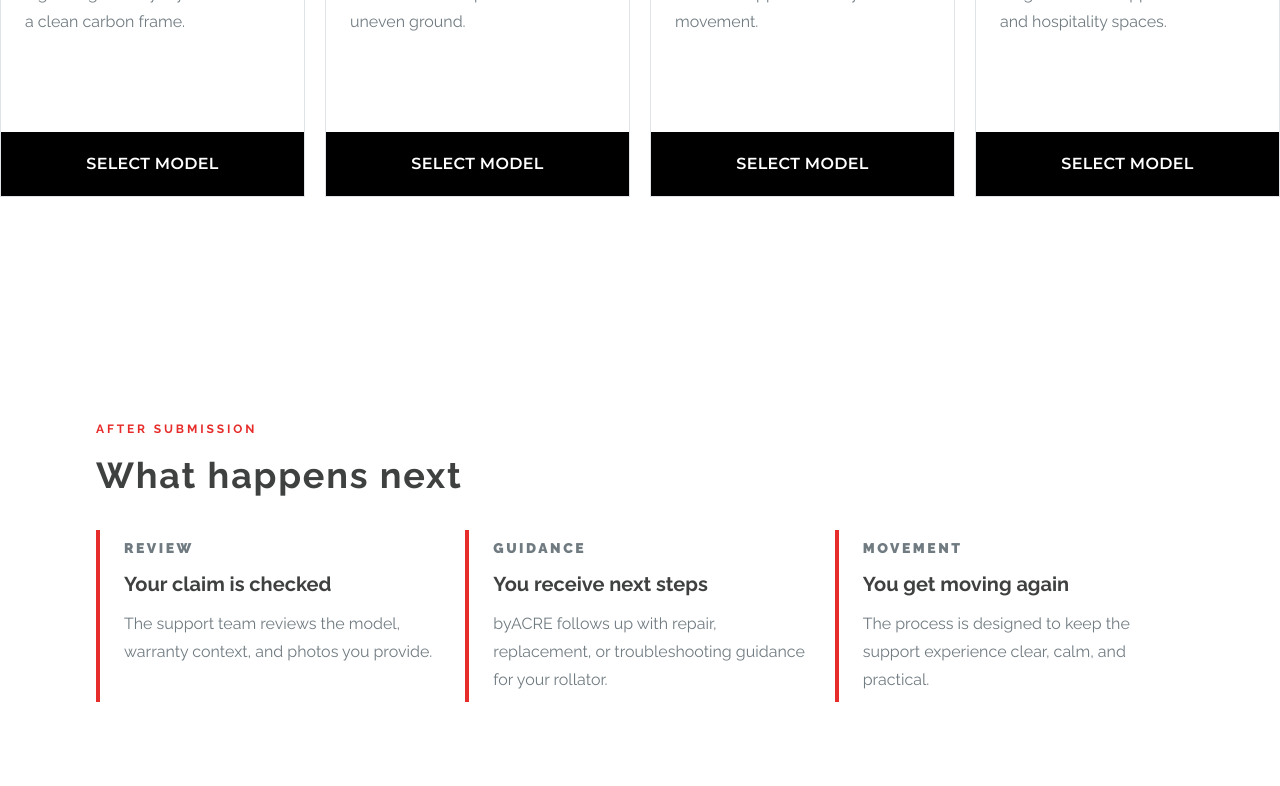
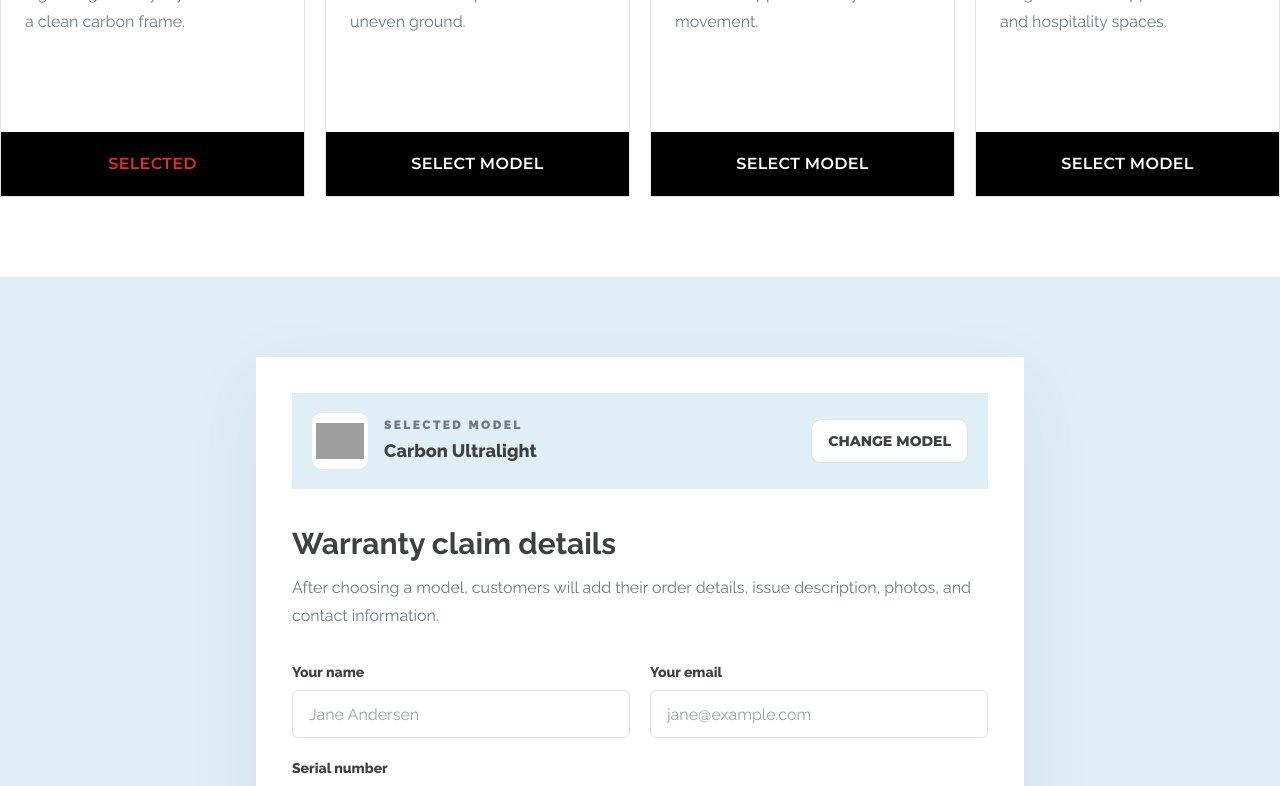
Before and after one commit to eviva2000/byACRE-case, a Next.js app: page /warranty-claim in a window 1280 px wide. Shown: the part 1420-2206 px from the top of the page. Built offline with nearby package versions, Linux system fonts and the light colour scheme; grey boxes are pictures that could not be loaded.

Commit message:
feat: refine responsive warranty form behavior

```diff
--- a/context/current-feature.md
+++ b/context/current-feature.md
@@ -1,17 +1,24 @@
-# Current Feature
+# Current Feature: Default Form and Responsive Reveal Behavior
 
 ## Status
 
-Not Started
+In Progress
 
 
 ## Goals
 
-<!-- Run /feature load to populate goals. -->
+- Keep the warranty form visible by default instead of hiding it behind a reveal state on desktop.
+- Use Carbon Ultralight as the default selected model.
+- Preserve the form reveal effect on mobile when a card is selected.
+- When a model card is selected on desktop, scroll the user to the visible form.
+- Keep the form visible when “Change model” is clicked and scroll back to the models section.
 
 ## Notes
 
-<!-- Run /feature load to populate notes. -->
+- Desktop should show the form below the model cards without an entrance animation.
+- Mobile should keep the selected-card placement and slide-in behavior for the form.
+- The card selection interaction should update the selected model before scrolling to the form on desktop.
+- “Change model” should only navigate to the model cards and must not clear the selected form.
 
 ## History
 
--- a/src/components/warranty-claim/WarrantyClaimFlow.tsx
+++ b/src/components/warranty-claim/WarrantyClaimFlow.tsx
@@ -135,16 +135,36 @@ function SelectedModelThumb({ model }: { model: ModelCard }) {
 }
 
 export function WarrantyClaimFlow() {
-  const [selectedModel, setSelectedModel] = useState<ModelCard | null>(null);
+  const [selectedModel, setSelectedModel] = useState<ModelCard | null>(models[0]);
   const selectedModelIndex = selectedModel
     ? models.findIndex((model) => model.name === selectedModel.name)
     : -1;
   const previewOrderClass =
     previewOrderClasses[selectedModelIndex] ?? "order-[8]";
 
+  const selectModel = (model: ModelCard) => {
+    setSelectedModel(model);
+
+    if (window.matchMedia("(min-width: 1024px)").matches) {
+      window.requestAnimationFrame(() => {
+        document.getElementById("claim-preview")?.scrollIntoView({
+          behavior: "smooth",
+          block: "start",
+        });
+      });
+    }
+  };
+
+  const scrollToModels = () => {
+    document.getElementById("models")?.scrollIntoView({
+      behavior: "smooth",
+      block: "start",
+    });
+  };
+
   return (
     <>
-      <section id="models" className="mx-auto max-w-[88rem] px-5 py-14 sm:px-0 sm:py-20 lg:py-28">
+      <section id="models" className="mx-auto max-w-[88rem] scroll-mt-40 px-5 py-14 sm:px-0 sm:py-20 lg:py-28">
         <SectionLabel>Choose your rollator</SectionLabel>
         <div className="mt-4 max-w-3xl">
           <h2 className="text-3xl font-bold leading-tight tracking-[0.05em] text-granite sm:text-4xl">
@@ -169,7 +189,7 @@ export function WarrantyClaimFlow() {
               >
                 <button
                   type="button"
-                  onClick={() => setSelectedModel(model)}
+                  onClick={() => selectModel(model)}
                   className="block w-full text-left focus:outline-none focus:ring-4 focus:ring-byacre-red/15"
                   aria-pressed={isSelected}
                 >
@@ -202,7 +222,7 @@ export function WarrantyClaimFlow() {
                 </div>
                 <button
                   type="button"
-                  onClick={() => setSelectedModel(model)}
+                  onClick={() => selectModel(model)}
                   className={`font-montserrat flex min-h-16 w-full items-center justify-center border-0 bg-byacre-black px-6 py-5 text-base font-semibold uppercase tracking-[0.02em] transition-colors hover:text-byacre-red focus:outline-none focus:ring-4 focus:ring-inset focus:ring-byacre-red/40 ${
                     isSelected ? "text-byacre-red" : "text-white"
                   }`}
@@ -217,7 +237,7 @@ export function WarrantyClaimFlow() {
             <div
               key={selectedModel.name}
               id="claim-preview"
-              className={`col-span-full max-h-[2400px] overflow-hidden animate-[claim-preview-enter_900ms_ease-in-out_both] motion-reduce:animate-none lg:order-[8] lg:mt-[3.75rem] ${previewOrderClass}`}
+              className={`col-span-full max-h-[2400px] scroll-mt-40 overflow-hidden animate-[claim-preview-enter_900ms_ease-in-out_both] motion-reduce:animate-none lg:order-[8] lg:mt-[3.75rem] lg:animate-none ${previewOrderClass}`}
             >
               <div className="min-h-0 overflow-hidden">
                 <div className="bg-byacre-light-blue px-5 py-16 sm:px-8 sm:py-20">
@@ -238,7 +258,7 @@ export function WarrantyClaimFlow() {
                     </div>
                     <button
                       type="button"
-                      onClick={() => setSelectedModel(null)}
+                      onClick={scrollToModels}
                       className="font-montserrat min-h-11 rounded-[0.625rem] border border-border bg-white px-4 text-sm font-extrabold uppercase text-granite transition hover:border-byacre-red hover:text-byacre-red focus:outline-none focus:ring-4 focus:ring-byacre-red/15"
                     >
                       Change model
```
